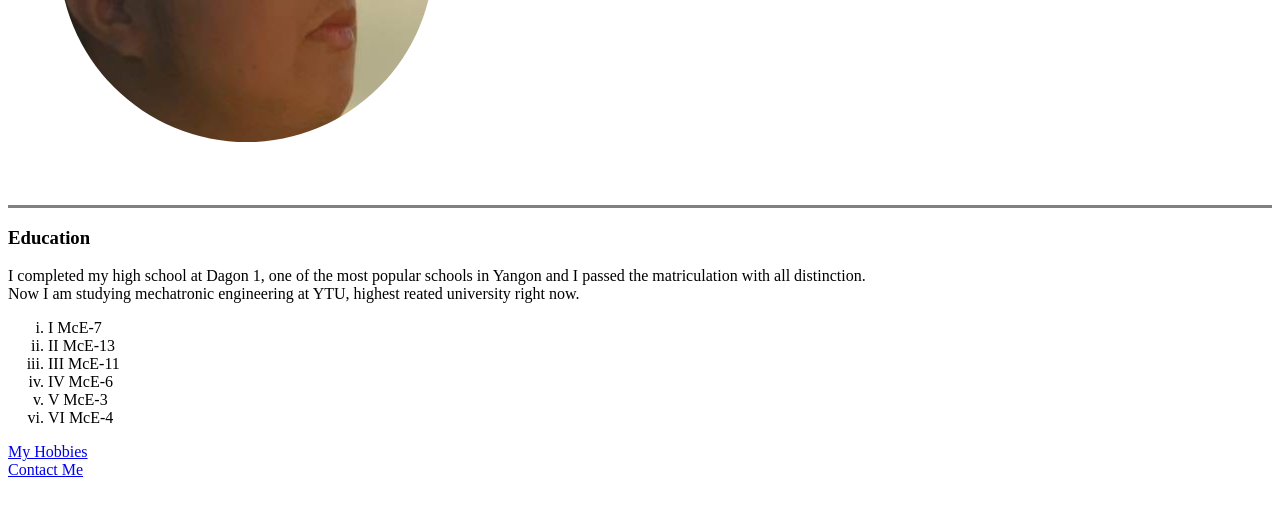
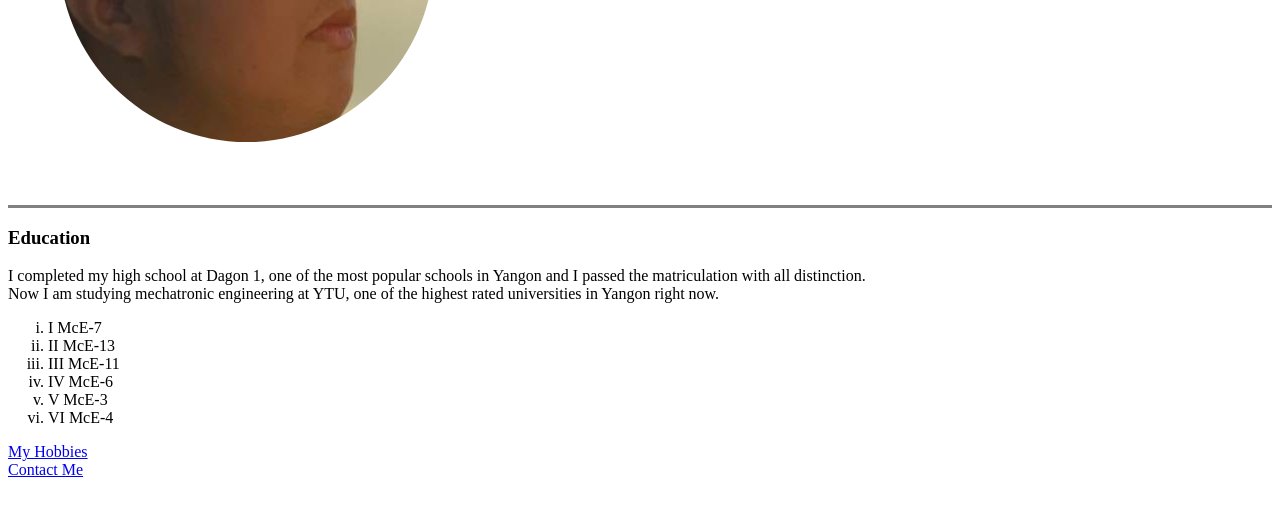
Before and after one commit to Sit-Paing/personal-cv, a plain HTML site: page index.html in a window 1280 px wide. Shown: the part 292-800 px from the top of the page. Drawn offline with Linux system fonts and the light colour scheme.

Commit message:
Update index.html

```diff
--- a/index.html
+++ b/index.html
@@ -21,7 +21,7 @@
     <h3>Education</h3>
     <p>I completed my high school at Dagon 1, one of the most popular schools in Yangon
         and I passed the matriculation with all distinction.<br>
-        Now I am studying mechatronic engineering at YTU, highest reated university right now.
+        Now I am studying mechatronic engineering at YTU, one of the highest rated universities in Yangon right now.
     <ol type="i">
         <li>I McE-7</li>
         <li>II McE-13</li>
```
